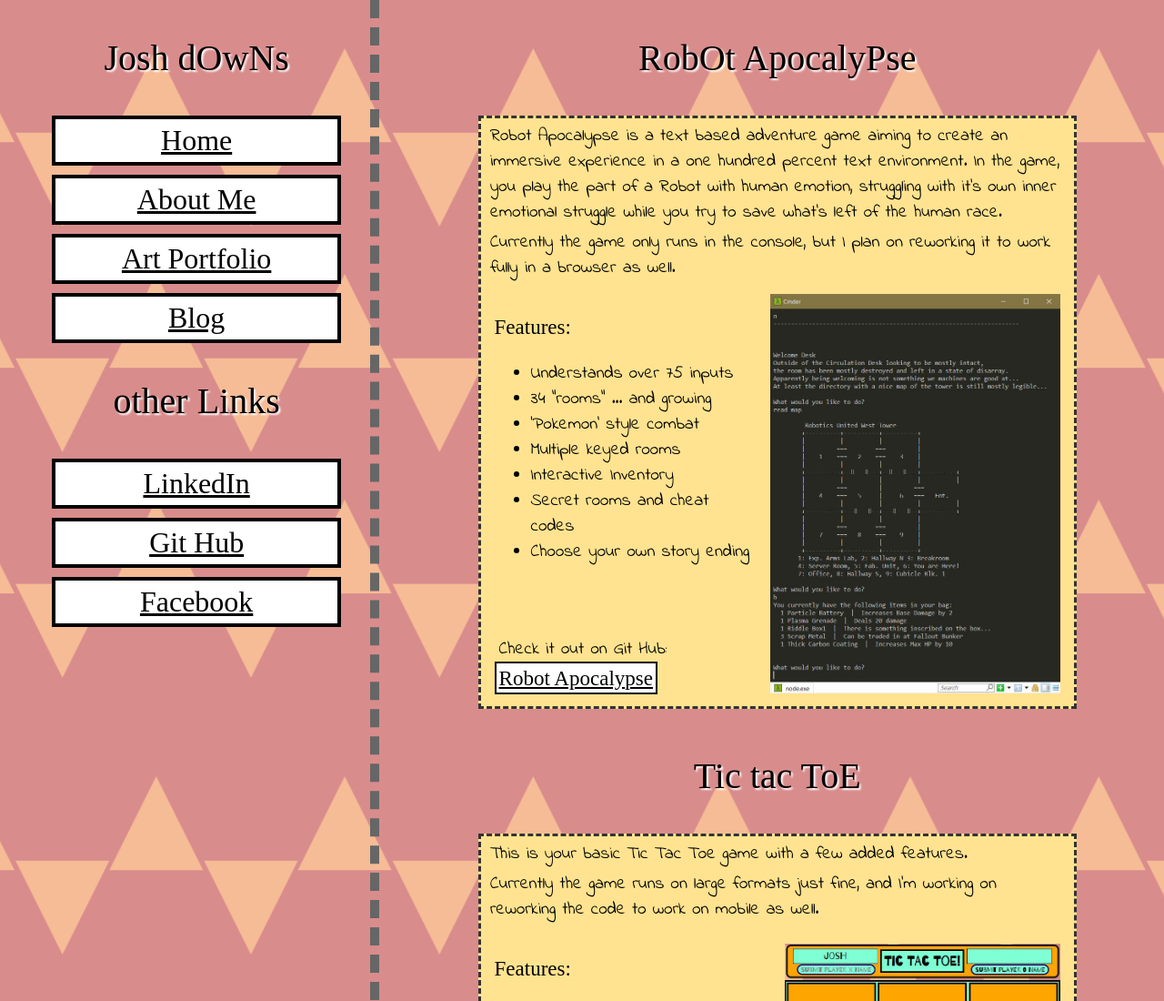
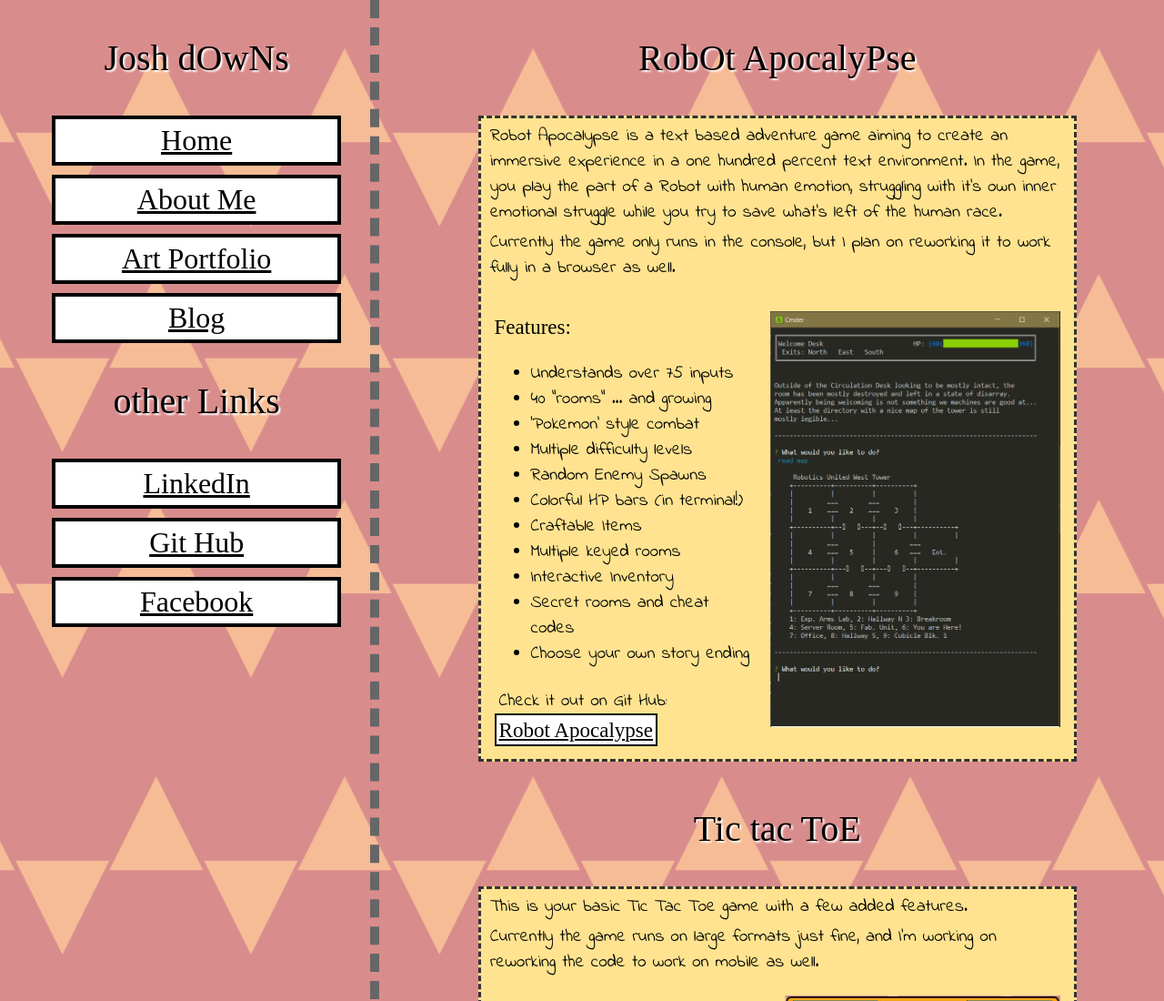
Before and after one commit to JoshLDowns/JoshLDowns.github.io, a plain HTML site: page web.html in a window 1280 px wide. Shown: the top 1100 px of the page at 91% size. Drawn offline with Linux system fonts and the light colour scheme; a web font is replaced by a local one.

Commit message:
updated web content

```diff
--- a/web.html
+++ b/web.html
@@ -67,8 +67,12 @@
                                     <p class='listTitle'>Features:</p>
                                     <ul>
                                         <li>Understands over 75 inputs</li>
-                                        <li>34 "rooms" ... and growing</li>
+                                        <li>40 "rooms" ... and growing</li>
                                         <li>'Pokemon' style combat</li>
+                                        <li>Multiple difficulty levels</li>
+                                        <li>Random Enemy Spawns</li>
+                                        <li>Colorful HP bars (in terminal!)</li>
+                                        <li>Craftable Items</li>
                                         <li>Multiple keyed rooms</li>
                                         <li>Interactive Inventory</li>
                                         <li>Secret rooms and cheat codes</li>
@@ -81,7 +85,7 @@
                                         Apocalypse</a>
                                 </div>
                             </div>
-                            <img src='images/roboApocalypseSS.png' class='screenShot' />
+                            <img src='images/roboApocalypseSample.png' class='screenShot' />
                         </div>
                     </div>
                 </div>
```
Also changed, not shown: images/roboApocalypseSample.PNG (added).
